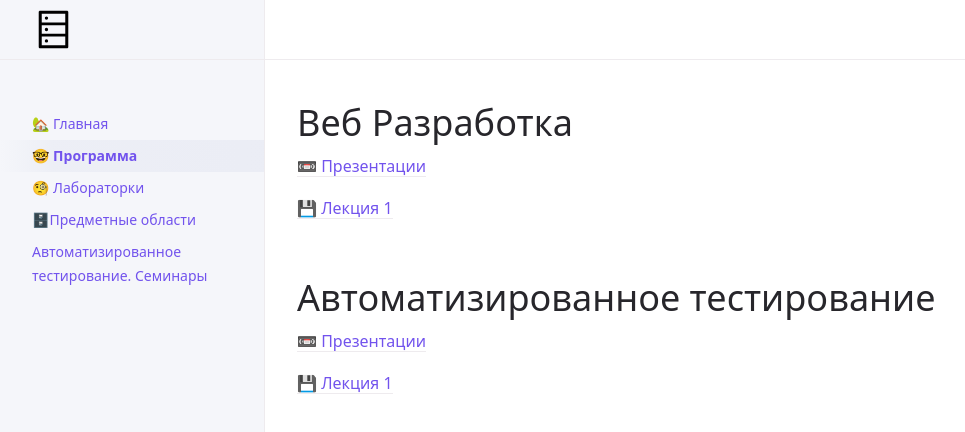
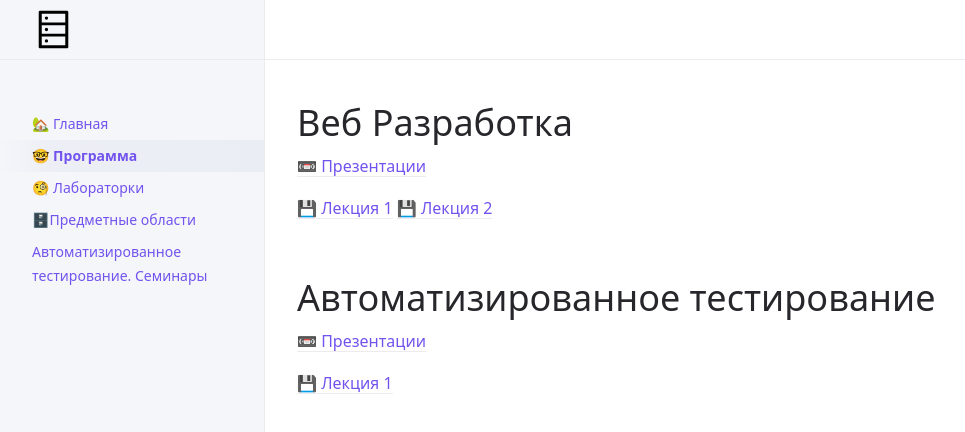
Before and after one commit to Das-dasein/db-lovefield, a Jekyll site: the page built from program.md, in a window 1280 px wide. Shown: the top 432 px of the page, without its empty margins (107-1072 px from the left). Built offline with Jekyll 4.4.1, drawn with Linux system fonts in a browser that asks for light colours; our own code applies the rules of GitHub Pages for plain Markdown files; a script that is not in the unit is left out.

Commit message:
Update program.md

```diff
--- a/program.md
+++ b/program.md
@@ -8,6 +8,7 @@ nav_order: 2
 [📼 Презентации](https://drive.google.com/drive/folders/1_Dke8vWdQPt6HCNbegUXQ45aZf7O4hds?usp=sharing)
 
 [💾 Лекция 1](https://bbb.ssau.ru:8443/playback/presentation/2.3/5fdab412d456fb67a87df8140fbc8ccb3fa191ff-1670250968587)
+[💾 Лекция 2](https://bbb.ssau.ru:8443/playback/presentation/2.3/5fdab412d456fb67a87df8140fbc8ccb3fa191ff-1670849618718)
 
 # Автоматизированное тестирование
 
```
